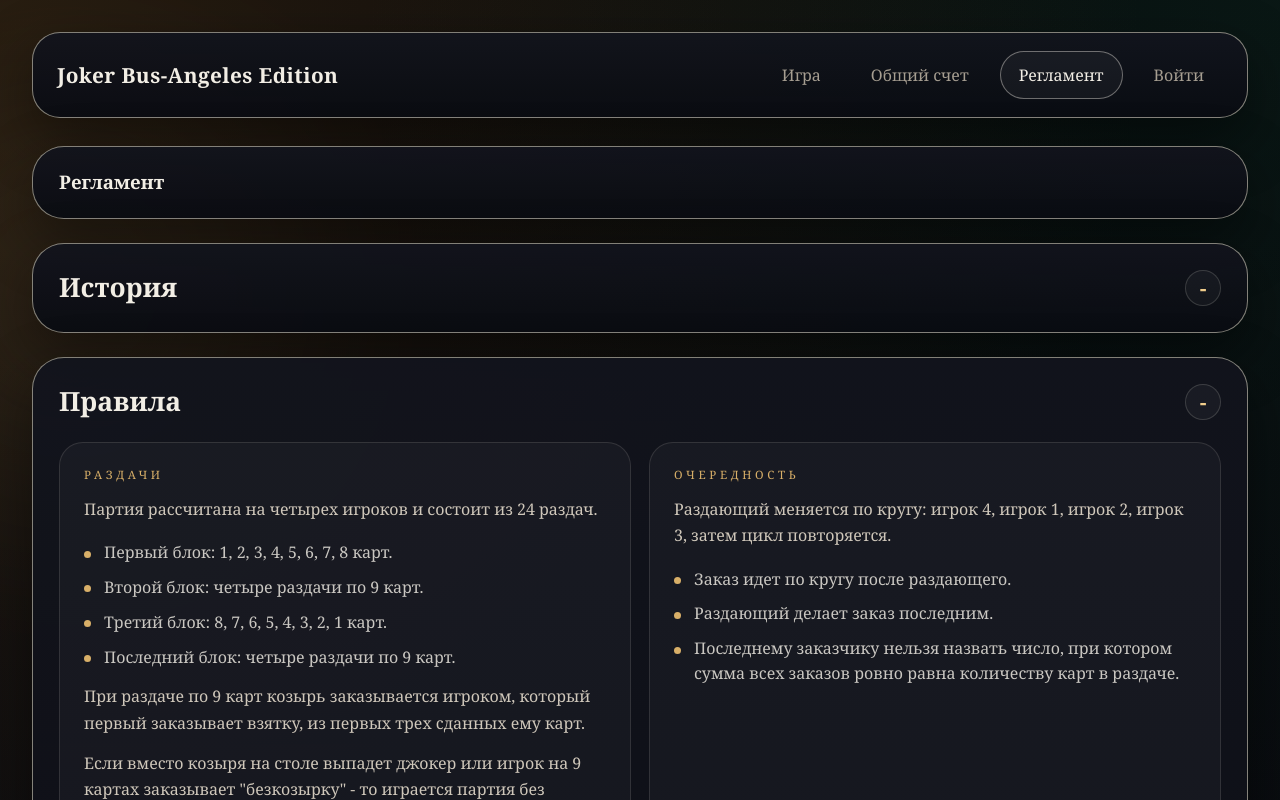
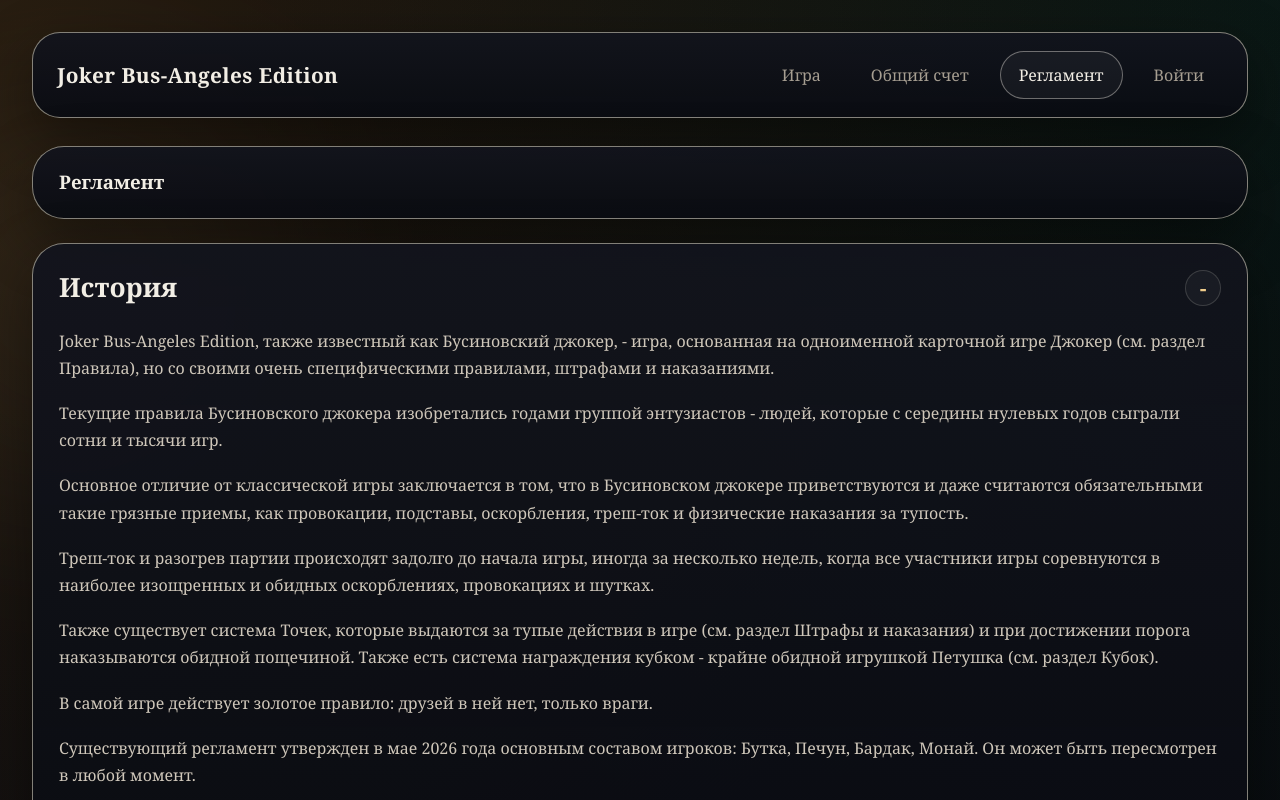
Before and after one commit to NeverGood/Joker, a Next.js app: page /reglament in a window 1280 px wide. Both pictures are taken after a click on the heading "История". Shown: the top 800 px of the page. Built offline with nearby package versions, Linux system fonts and the light colour scheme; no server answers.

Commit message:
Add reglament history text

```diff
--- a/app/reglament/page.js
+++ b/app/reglament/page.js
@@ -1,4 +1,15 @@
 import ScoreboardShell from '../../components/ScoreboardShell';
+
+const historyParagraphs = [
+  'Joker Bus-Angeles Edition, также известный как Бусиновский джокер, - игра, основанная на одноименной карточной игре Джокер (см. раздел Правила), но со своими очень специфическими правилами, штрафами и наказаниями.',
+  'Текущие правила Бусиновского джокера изобретались годами группой энтузиастов - людей, которые с середины нулевых годов сыграли сотни и тысячи игр.',
+  'Основное отличие от классической игры заключается в том, что в Бусиновском джокере приветствуются и даже считаются обязательными такие грязные приемы, как провокации, подставы, оскорбления, треш-ток и физические наказания за тупость.',
+  'Треш-ток и разогрев партии происходят задолго до начала игры, иногда за несколько недель, когда все участники игры соревнуются в наиболее изощренных и обидных оскорблениях, провокациях и шутках.',
+  'Также существует система Точек, которые выдаются за тупые действия в игре (см. раздел Штрафы и наказания) и при достижении порога наказываются обидной пощечиной. Также есть система награждения кубком - крайне обидной игрушкой Петушка (см. раздел Кубок).',
+  'В самой игре действует золотое правило: друзей в ней нет, только враги.',
+  'Существующий регламент утвержден в мае 2026 года основным составом игроков: Бутка, Печун, Бардак, Монай. Он может быть пересмотрен в любой момент.',
+  'При этом игра носит исключительно развлекательный характер и не призывает к насилию или оскорблениям. Также никто не обижается на пощечины или оскорбления в игре, признавая, что это всего лишь игра.'
+];
 
 const ruleBlocks = [
   {
@@ -168,6 +179,11 @@ export default function ReglamentPage() {
         <summary className="reglamentRulesSummary">
           <span>История</span>
         </summary>
+        <div className="reglamentTextBlock">
+          {historyParagraphs.map((paragraph) => (
+            <p key={paragraph}>{paragraph}</p>
+          ))}
+        </div>
       </details>
 
       <details className="archivePanel reglamentRulesPanel" open>
```
